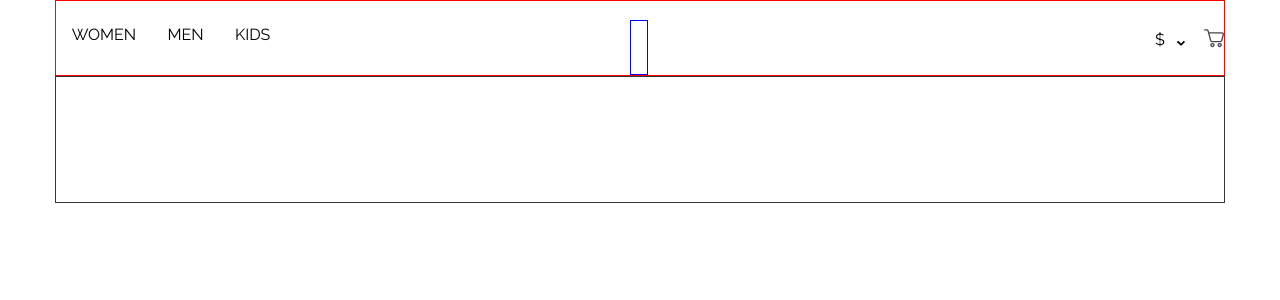
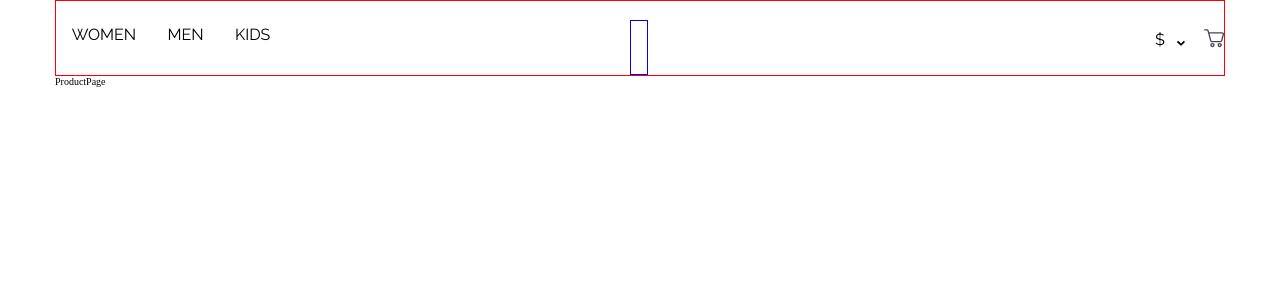
Before and after one commit to muhiddinjv/scandishop, a React (Create React App) app in the folder client/: page /product in a window 1280 px wide. Shown: the top 300 px of the page. Built offline with nearby package versions, Linux system fonts and the light colour scheme; some icons are missing.

Commit message:
feat: add routes

```diff
--- a/client/src/App.js
+++ b/client/src/App.js
@@ -1,8 +1,10 @@
 import React, { Component } from "react";
 import Navbar from "./components/Navbar";
 import Category from "./components/Category";
+import Product from "./components/Product";
 // import LOAD_QUERY from "./graphql/Query";
 import LOAD_PRODUCT from "./graphql/Products";
+import { Routes, Route } from "react-router-dom";
 
 export default class App extends Component {
   constructor(props) {
@@ -15,7 +17,9 @@ export default class App extends Component {
     };
   }
 
-  componentDidMount() {this.fetchData()}
+  componentDidMount() {
+    this.fetchData();
+  }
 
   fetchData = () => {
     fetch("http://localhost:4000/", {
@@ -29,12 +33,11 @@ export default class App extends Component {
         this.setState({ allData: data.data });
         this.setState({ category: [data.data.categories[0].products[0]] });
         // this.setState({loading:false});
-        // console.log("fetch", data.data);
       })
       .catch((error) => console.log(error));
-    //   if(this.state.loading){
-    //     return <h1>Loading...</h1>
-    //  }
+      //   if(this.state.loading){
+      //     return <h1>Loading...</h1>
+      //  }
   };
 
   filterProduct = (productId) => {
@@ -42,22 +45,23 @@ export default class App extends Component {
 
     cats.map((c) =>
       c.products.filter((p) => {
-        return (p.id === productId
-          ? this.setState({ category: [p] })
-          : null)
+        return p.id === productId ? this.setState({ category: [p] }) : null;
       })
     );
   };
 
   render() {
-    console.log("render",this.state.category);
+    console.log("render", this.state.category);
     return (
       <div className="app">
         <Navbar
           curr={this.state.allData.currencies}
           filterProduct={this.filterProduct}
         />
-        <Category category={this.state.category} />
+        <Routes>
+          <Route exact path="/" element={<Category category={this.state.category} />} />
+          <Route path="/product" element={<Product category={this.state.allData} />} />
+        </Routes>
       </div>
     );
   }
--- a/client/src/components/Category.js
+++ b/client/src/components/Category.js
@@ -1,6 +1,7 @@
 import React, { Component } from "react";
-import Helper from './Helper'
+import Helper from "./Helper";
 import "../media/sass/Category.scss";
+import { NavLink } from "react-router-dom";
 
 export default class Category extends Component {
   generateProduct = () => {
@@ -10,15 +11,22 @@ export default class Category extends Component {
       return products.map((product) => {
         return (
           <li className="category__product--card" key={product.id}>
+            <NavLink to="/product">
             <img
               className="category__product--image"
               src={product.gallery[0]}
               alt={product.name}
             />
+
+            </NavLink>
+
             <div className="category__product--body">
-              <h2 className="category__product--name">{product.name}</h2>
+              <h2 className="category__product--name">
+                <NavLink to="/product">{product.name}</NavLink>
+              </h2>
               <div className="category__product--price">
-              {Helper.switchCurrency(product.prices[0].currency)} {product.prices[0].amount}
+                {Helper.switchCurrency(product.prices[0].currency)}{" "}
+                {product.prices[0].amount}
               </div>
             </div>
           </li>
@@ -30,7 +38,6 @@ export default class Category extends Component {
   };
 
   render() {
-
     return (
       <div className="category">
         <div className="category__header">
--- a/client/src/components/Dropdown.js
+++ b/client/src/components/Dropdown.js
@@ -13,7 +13,6 @@ export default class Dropdown extends Component {
 
   createDropdownList = () => {
     let currencies = this.props.state; //data received from server
-
     if (currencies) {
       return currencies.map((currency) => (
         <li className="dropdown__options" key={currency}>
--- a/client/src/components/Navbar.js
+++ b/client/src/components/Navbar.js
@@ -1,8 +1,9 @@
-import React, { Component } from 'react'
+import React, { Component } from 'react';
 import { ReactComponent as Logo } from '../media/icons/logo.svg';
 import { ReactComponent as EmptyCart } from '../media/icons/empty-cart.svg';
+import { NavLink } from 'react-router-dom';
 import Dropdown from './Dropdown';
-import '../media/sass/Navbar.scss'
+import '../media/sass/Navbar.scss';
 
 export default class Navbar extends Component {
     render() {
@@ -20,7 +21,7 @@ export default class Navbar extends Component {
                     </li>
                 </ul>
                 <div className='navbar__logo'>
-                    <Logo />
+                    <NavLink to="/"><Logo /></NavLink>
                 </div>
                 <div className='navbar__actions'>
                     <Dropdown state={this.props.curr}/>
--- /dev/null
+++ b/client/src/components/Product.js
@@ -0,0 +1,11 @@
+import React, { Component } from 'react'
+
+export default class Product extends Component {
+    render() {
+        return (
+            <div>
+                ProductPage
+            </div>
+        )
+    }
+}
--- a/client/src/index.js
+++ b/client/src/index.js
@@ -2,11 +2,12 @@ import React from 'react';
 import ReactDOM from 'react-dom';
 import App from './App';
 import reportWebVitals from './reportWebVitals';
+import {BrowserRouter} from 'react-router-dom';
 
 ReactDOM.render(
-  <React.StrictMode>
+  <BrowserRouter>
     <App />
-  </React.StrictMode>,
+  </BrowserRouter>,
   document.getElementById('root')
 );
 
```
